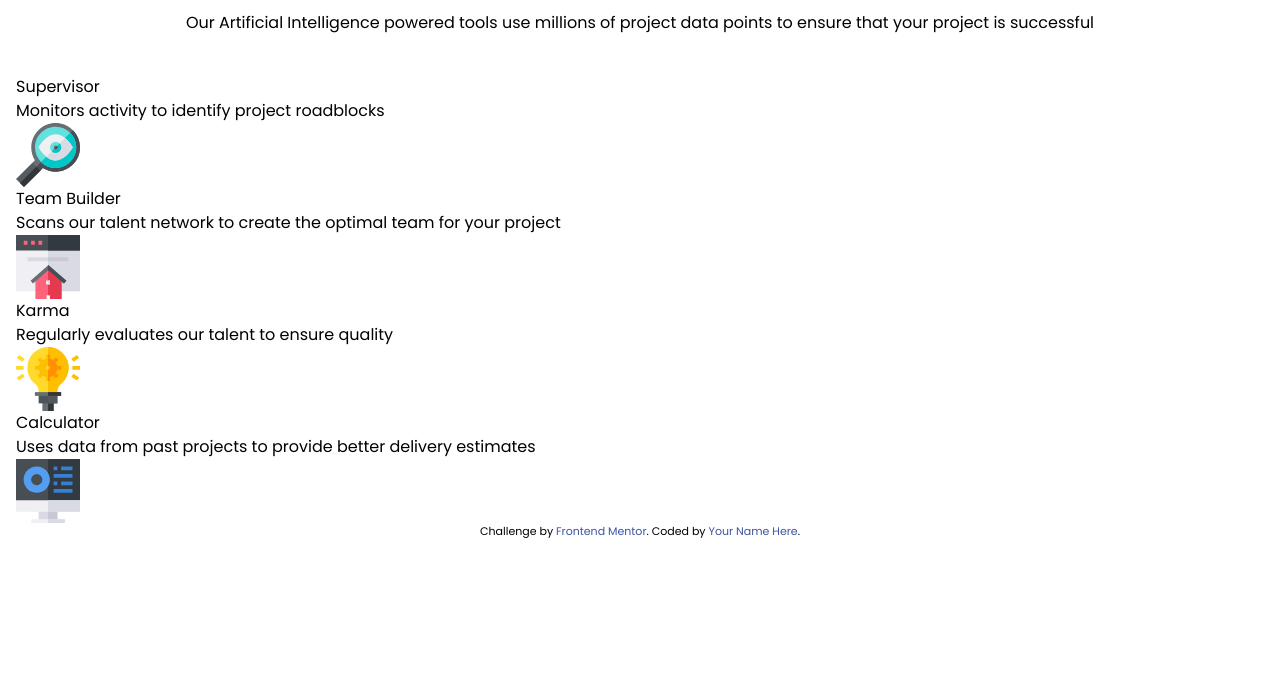
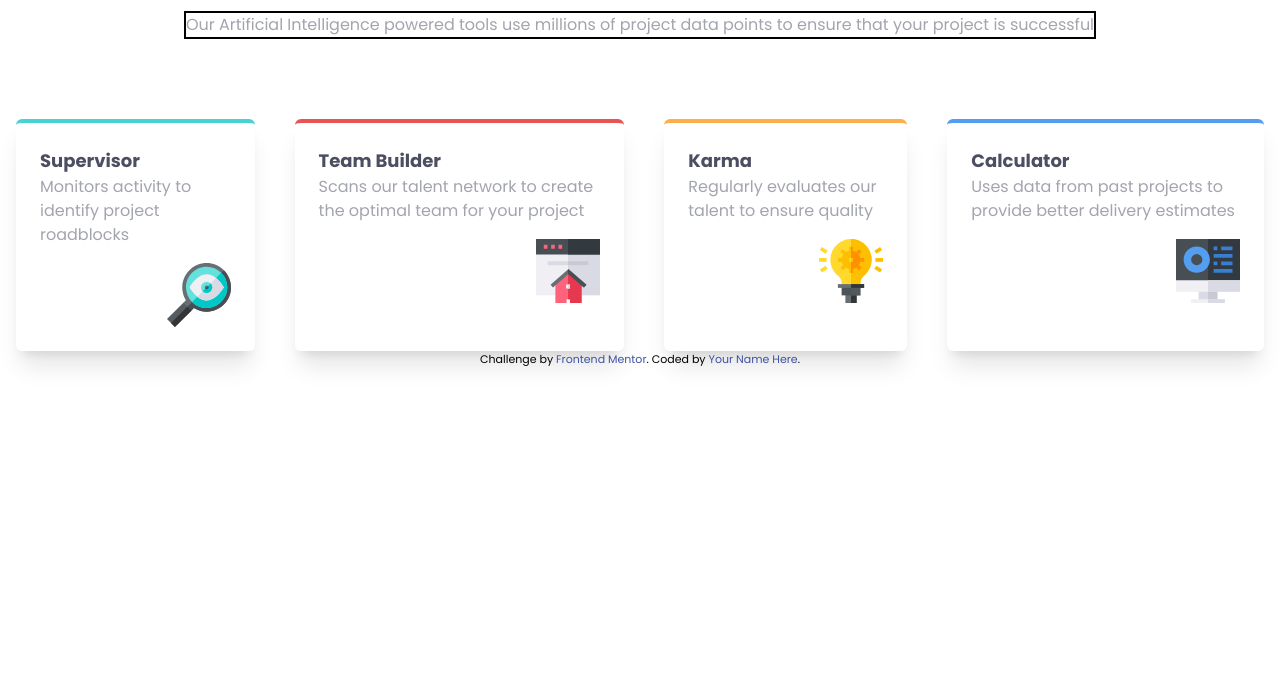
Before and after one commit to sidr467/Card-Feature---Frontend-mentor, a plain HTML site: page index.html in a window 1280 px wide. Shown: the part 149-848 px from the top of the page. Before the commit the page ends 800 px from the top, so only its background shows below. Drawn offline with Linux system fonts and the light colour scheme.

Commit message:
Styled Cards

```diff
--- a/index.html
+++ b/index.html
@@ -32,47 +32,101 @@
       }
     </style>
   </head>
-  <body class="font-poppins px-4">
-    <main class="flex flex-col gap-10 mt-12">
+  <body class="font-poppins px-4 h-screen">
+    <main class="flex flex-col gap-20 mt-12">
       <div class="flex items-center justify-center gap-8 flex-col">
         <h1 class="">
-          <span class="text-2xl md:text-4xl font-normal text-gray-500"
+          <span class="text-2xl md:text-4xl font-normal text-GrayishBlue"
             >Reliable, efficient delivery</span
           >
           <br />
-          <span class="font-bold md:text-4xl text-2xl"
+          <span class="font-bold md:text-4xl text-2xl text-VeryDarkBlue"
             >Powered by Technology</span
           >
         </h1>
-        <p class=" text-center">
+        <p class="text-center text-GrayishBlue border-black border-2">
           Our Artificial Intelligence powered tools use millions of project data
           points to ensure that your project is successful
         </p>
       </div>
-      <div>
-        <div>
-          <h2>Supervisor</h2>
-          <p>Monitors activity to identify project roadblocks</p>
-          <img src="./images/icon-supervisor.svg" alt="icon-supervisor" />
+      <!-- Cards Container -->
+      <div class="flex flex-col md:flex-row gap-10">
+        <div
+          class="flex flex-col gap-4 shadow-xl px-6 py-6 border-t-4 border-Cyan rounded-md"
+        >
+          <!-- Card Text  -->
+          <div class="">
+            <h2 class="font-bold text-lg text-VeryDarkBlue">Supervisor</h2>
+            <p class="text-GrayishBlue">
+              Monitors activity to identify project roadblocks
+            </p>
+          </div>
+          <!-- Card Image -->
+          <div class="place-self-end">
+            <img
+              class="object-cover"
+              src="./images/icon-supervisor.svg"
+              alt="icon-supervisor"
+            />
+          </div>
         </div>
-        <div>
-          <h2>Team Builder</h2>
-          <p>
-            Scans our talent network to create the optimal team for your project
-          </p>
-          <img src="./images/icon-team-builder.svg" alt="icon-team-builder" />
+        <div
+          class="flex flex-col gap-4 shadow-xl px-6 py-6 border-t-4 border-Red rounded-md"
+        >
+          <!-- Card Text  -->
+          <div class="">
+            <h2 class="font-bold text-lg text-VeryDarkBlue">Team Builder</h2>
+            <p class="text-GrayishBlue">
+              Scans our talent network to create the optimal team for your
+              project
+            </p>
+          </div>
+          <!-- Card Image -->
+          <div class="place-self-end">
+            <img
+              class="object-cover"
+              src="./images/icon-team-builder.svg"
+              alt="icon-supervisor"
+            />
+          </div>
         </div>
-        <div>
-          <h2>Karma</h2>
-          <p>Regularly evaluates our talent to ensure quality</p>
-          <img src="./images/icon-karma.svg" alt="icon-karma" />
+        <div
+          class="flex flex-col gap-4 shadow-xl px-6 py-6 border-t-4 border-Orange rounded-md"
+        >
+          <!-- Card Text  -->
+          <div class="">
+            <h2 class="font-bold text-lg text-VeryDarkBlue">Karma</h2>
+            <p class="text-GrayishBlue">
+              Regularly evaluates our talent to ensure quality
+            </p>
+          </div>
+          <!-- Card Image -->
+          <div class="place-self-end">
+            <img
+              class="object-cover"
+              src="./images/icon-karma.svg"
+              alt="icon-supervisor"
+            />
+          </div>
         </div>
-        <div>
-          <h2>Calculator</h2>
-          <p>
-            Uses data from past projects to provide better delivery estimates
-          </p>
-          <img src="./images/icon-calculator.svg" alt="icon-calculator" />
+        <div
+          class="flex flex-col gap-4 shadow-xl px-6 py-6 border-t-4 border-Blue rounded-md"
+        >
+          <!-- Card Text  -->
+          <div class="">
+            <h2 class="font-bold text-lg text-VeryDarkBlue">Calculator</h2>
+            <p class="text-GrayishBlue">
+              Uses data from past projects to provide better delivery estimates
+            </p>
+          </div>
+          <!-- Card Image -->
+          <div class="place-self-end">
+            <img
+              class="object-cover"
+              src="./images/icon-calculator.svg"
+              alt="icon-supervisor"
+            />
+          </div>
         </div>
       </div>
     </main>
```
Also changed, not shown: output.css.
